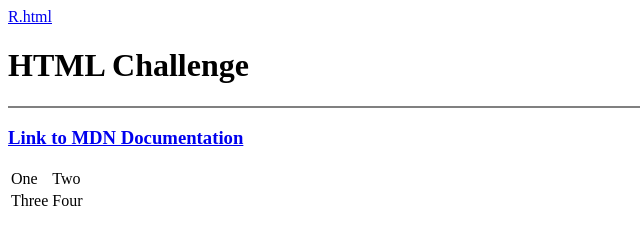
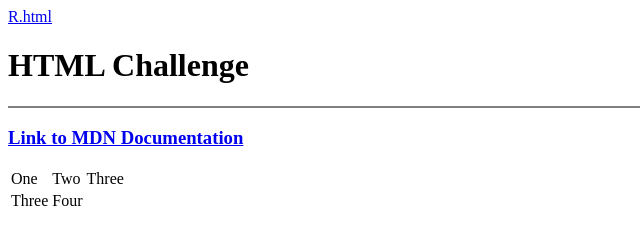
Before and after one commit to K-Rohini/Web_Dev, a plain HTML site: page index.html in a window 1280 px wide. Shown: the full height of the page, 0-640 px from the left. Drawn offline with Linux system fonts and the light colour scheme.

Commit message:
Added td 3

```diff
--- a/index.html
+++ b/index.html
@@ -15,6 +15,7 @@
         <tr>
             <td>One</td>
             <td>Two</td>
+            <td>Three</td>
 
         </tr>
         <tr>
```
